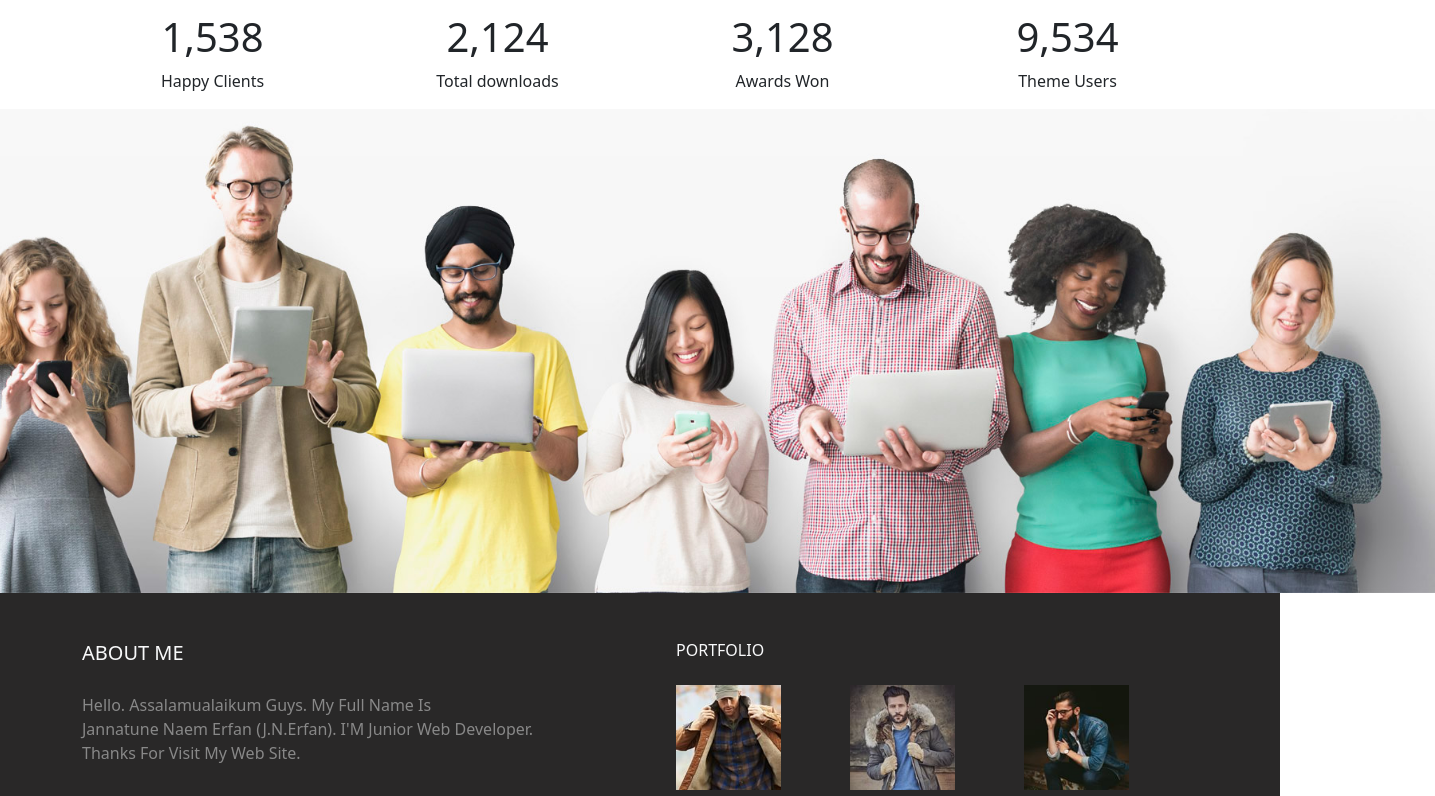
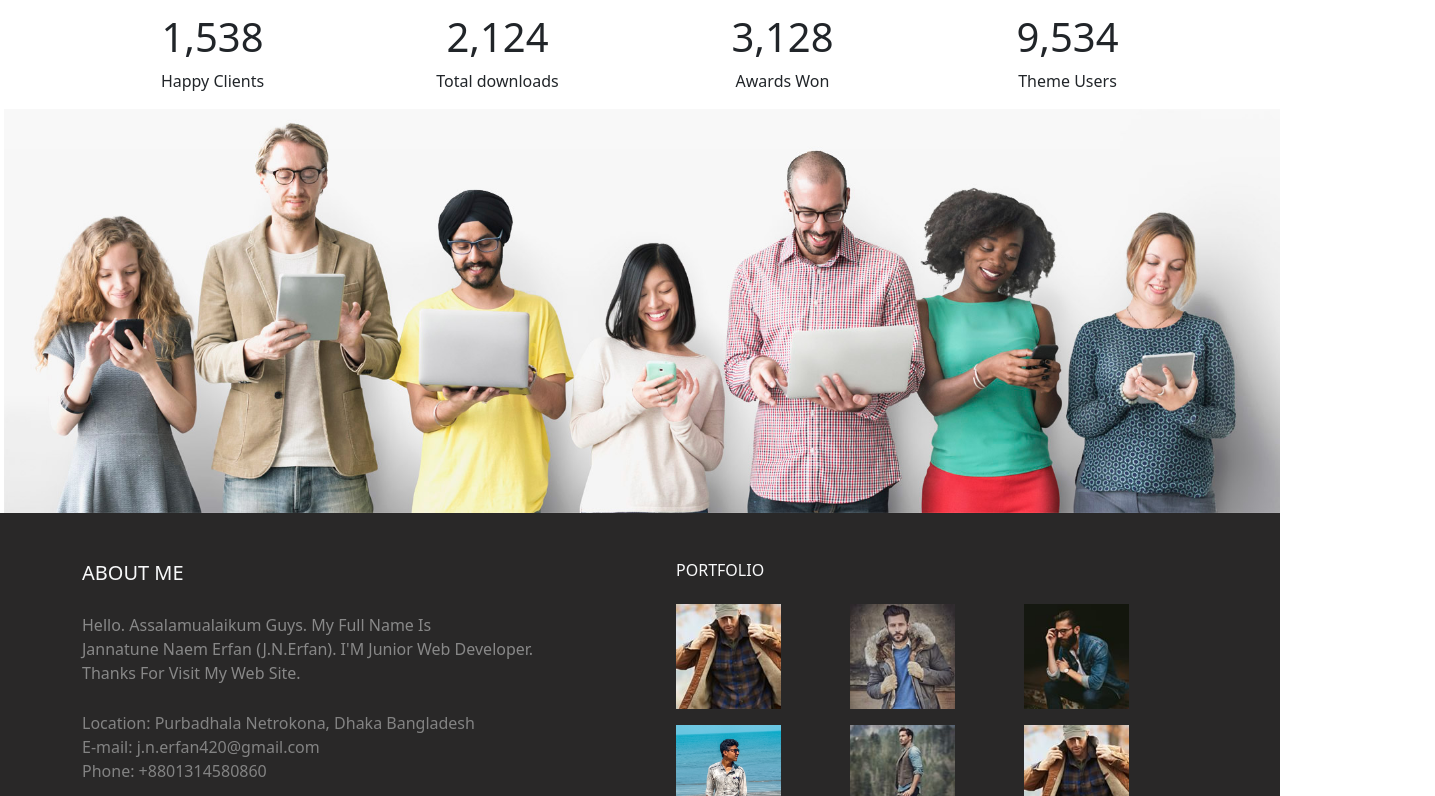
Before and after one commit to jnErfan/HayBro-Template, a plain HTML site: page index.html in a window 1280 px wide. Shown: the part 5390-6186 px from the top of the page, 1435 px wide, since content can reach past the window. Drawn offline with nearby package versions, Linux system fonts and the light colour scheme.

Commit message:
Hr sroll problem

```diff
--- a/index.html
+++ b/index.html
@@ -540,7 +540,7 @@
                 </div>
             </div>
             <div class="ms-1">
-                <img src="img/pics/last.jpg" width="120%" alt="">
+                <img src="img/pics/last.jpg" width="100%" alt="">
             </div>
         </section>
         <!-- Clients Reatings Section End  -->
--- a/style.css
+++ b/style.css
@@ -1,3 +1,5 @@
+/* Header Css */
+
 .header-bg{
 
     width: 100%;
@@ -6,6 +8,11 @@
     background-repeat: no-repeat;
 
 }
+
+
+
+/* Creators Css */
+
 .photo-album {
     display: flex;
     flex-wrap: wrap;
@@ -39,15 +46,25 @@
     font-size: 20px;
     color: beige;
 }
+
+
+/* Slider Css */
 .slider-ps{
     padding-top: 150px;
     padding-bottom: 150px;
     padding-left: 150px;
 }
+
+
+
+/* Font Size  */
 .fs-5{
     color: rgb(209, 209, 209);
 
 }
+
+
+/* Creators Sosial Icon Css */
 .fa-facebook:hover{
     transform: scale(1.4);
     color: rgb(61, 61, 228);
@@ -63,15 +80,22 @@
     color: rgb(11, 181, 248);
 
 }
-.ms-1 img{
-    margin-left: -100px;;
-}
+
+
+
+
+
+/* Footar Ancors Css  */
 .footar-icon a{
     text-decoration: none;
     color: rgb(143, 143, 143);
     font-size: 22px;
 
 }
+
+
+
+/* Footer Sosial Icon Css  */
 .fb:hover{
     transform: scale(1.4);
     color: blue;
@@ -117,9 +141,14 @@ html{
     color: rgb(0, 0, 0);
     font-size: 20px;
   }
+
+
+  /* Lightwidth Section Css  */
   #lightwidth-sec{
       padding-top: 100px;
   }
+
+  /* Rating Css  */
   #happy{
       padding-top: 100px;
   }
```
